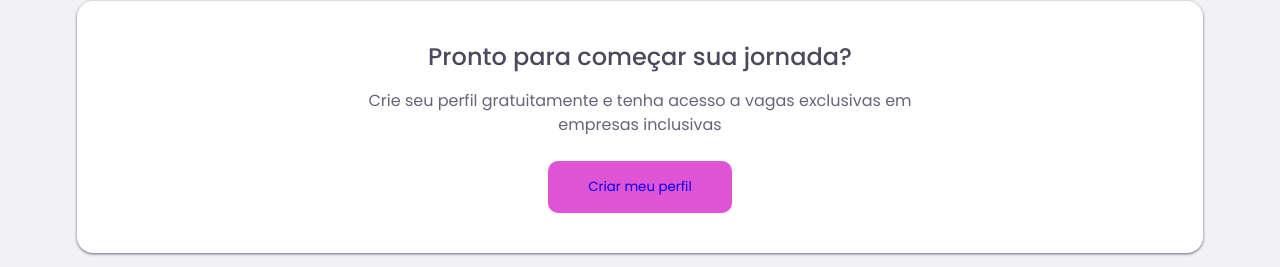
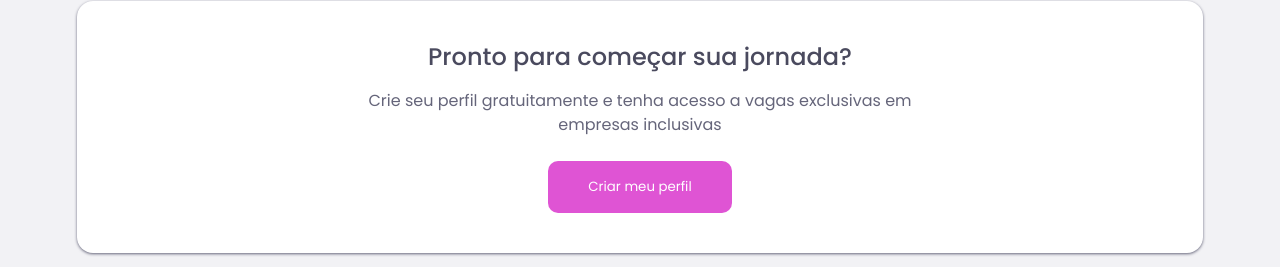
Before and after one commit to InitiiTEA/arquivos-projeto-final, a plain HTML site: page index.html in a window 1280 px wide. Shown: the part 2468-2735 px from the top of the page. Drawn offline with nearby package versions, Linux system fonts and the light colour scheme; a web font is replaced by a local one.

Commit message:
Ajustando (novamente) codigo duplicado

```diff
--- a/css/style.css
+++ b/css/style.css
@@ -49,6 +49,10 @@ body {
 button {
     cursor: pointer;
     font-family: inherit;
+}
+
+.link-login{
+    color: var(--color-white);
 }
 
 img {
```
